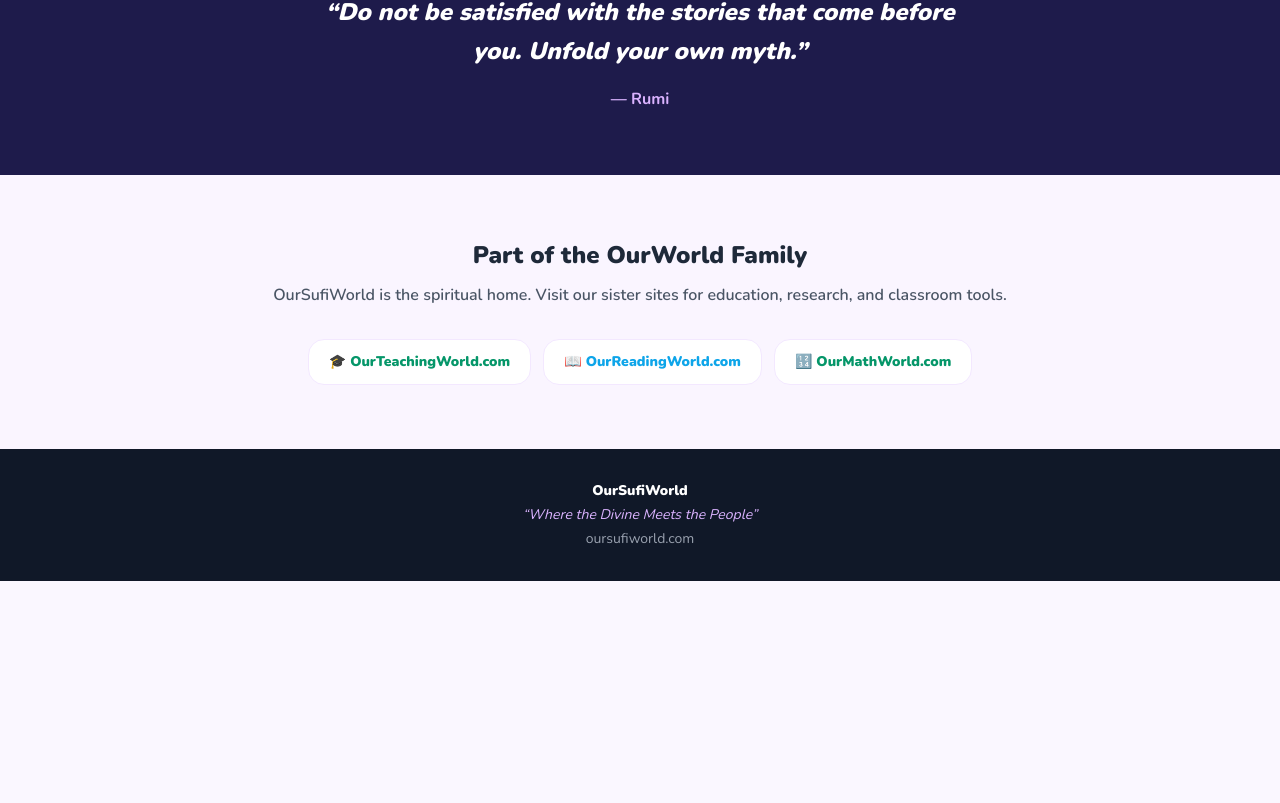
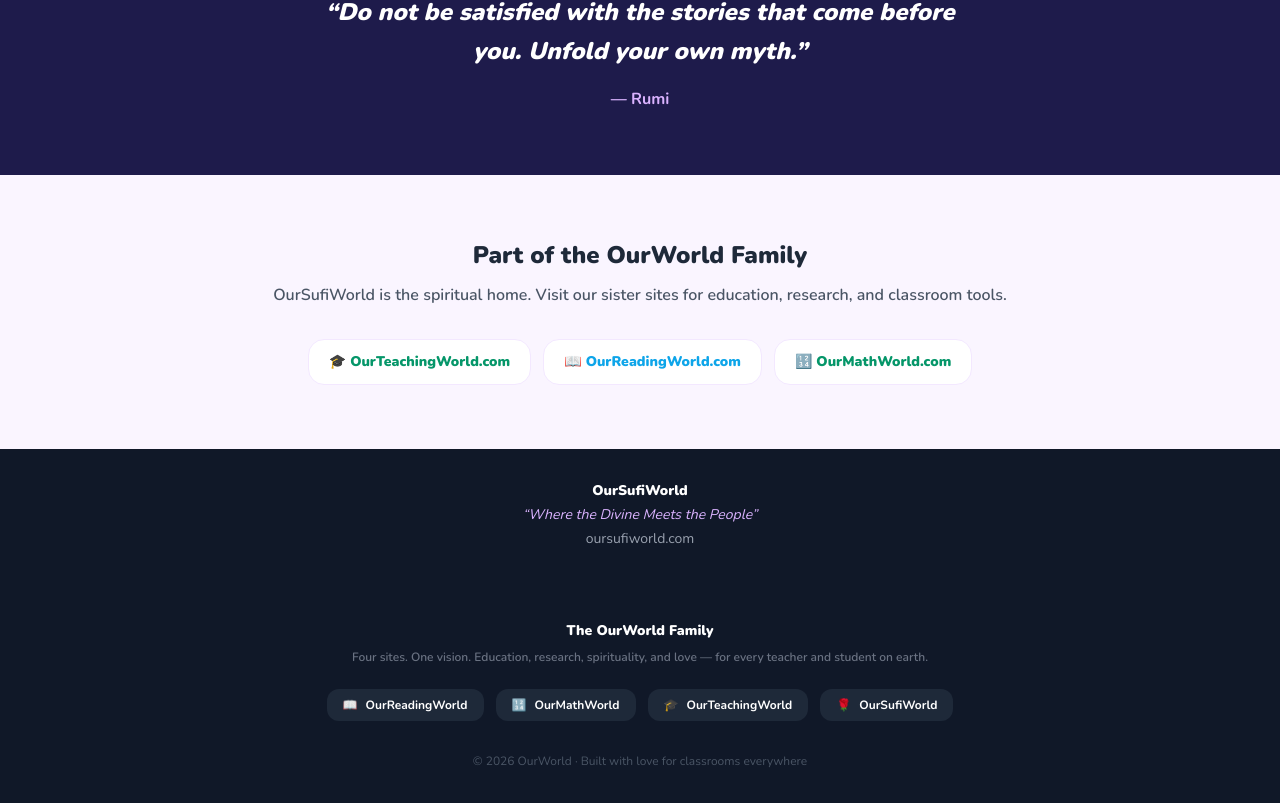
Before and after one commit to zeevaki/oursufiworld, a Next.js app: page / in a window 1280 px wide. Shown: the part 2577-3380 px from the top of the page. Before the commit the page ends 3158 px from the top, so only its background shows below. Built offline with nearby package versions, Linux system fonts and the light colour scheme.

Commit message:
Add OurWorld family footer to all pages

```diff
--- a/app/layout.tsx
+++ b/app/layout.tsx
@@ -1,6 +1,7 @@
 import type { Metadata } from "next";
 import { Nunito } from "next/font/google";
 import "./globals.css";
+import SiteFooter from "@/components/SiteFooter";
 
 const nunito = Nunito({
   variable: "--font-nunito",
@@ -19,7 +20,10 @@ export default function RootLayout({
 }: Readonly<{ children: React.ReactNode }>) {
   return (
     <html lang="en" className={`${nunito.variable} h-full antialiased`}>
-      <body className="min-h-full flex flex-col font-sans">{children}</body>
+      <body className="min-h-full flex flex-col font-sans">
+        {children}
+        <SiteFooter />
+      </body>
     </html>
   );
 }
--- /dev/null
+++ b/components/SiteFooter.tsx
@@ -0,0 +1,36 @@
+const sites = [
+  { name: "OurReadingWorld", url: "https://ourreadingworld.com", emoji: "📖" },
+  { name: "OurMathWorld", url: "https://ourmathworld.com", emoji: "🔢" },
+  { name: "OurTeachingWorld", url: "https://ourteachingworld.com", emoji: "🎓" },
+  { name: "OurSufiWorld", url: "https://oursufiworld.com", emoji: "🌹" },
+];
+
+export default function SiteFooter() {
+  return (
+    <footer className="bg-gray-900 text-gray-400 text-sm py-10 px-6">
+      <div className="max-w-4xl mx-auto">
+        <p className="text-white font-black text-center mb-2">The OurWorld Family</p>
+        <p className="text-gray-500 font-semibold text-center text-xs mb-6">
+          Four sites. One vision. Education, research, spirituality, and love — for every teacher and student on earth.
+        </p>
+        <div className="flex flex-wrap justify-center gap-3 mb-8">
+          {sites.map((site) => (
+            <a
+              key={site.name}
+              href={site.url}
+              target="_blank"
+              rel="noopener noreferrer"
+              className="bg-gray-800 hover:bg-gray-700 transition-colors px-4 py-2 rounded-xl font-bold text-xs flex items-center gap-2"
+            >
+              <span>{site.emoji}</span>
+              <span className="text-white">{site.name}</span>
+            </a>
+          ))}
+        </div>
+        <p className="text-center text-gray-600 text-xs">
+          © {new Date().getFullYear()} OurWorld · Built with love for classrooms everywhere
+        </p>
+      </div>
+    </footer>
+  );
+}
```
